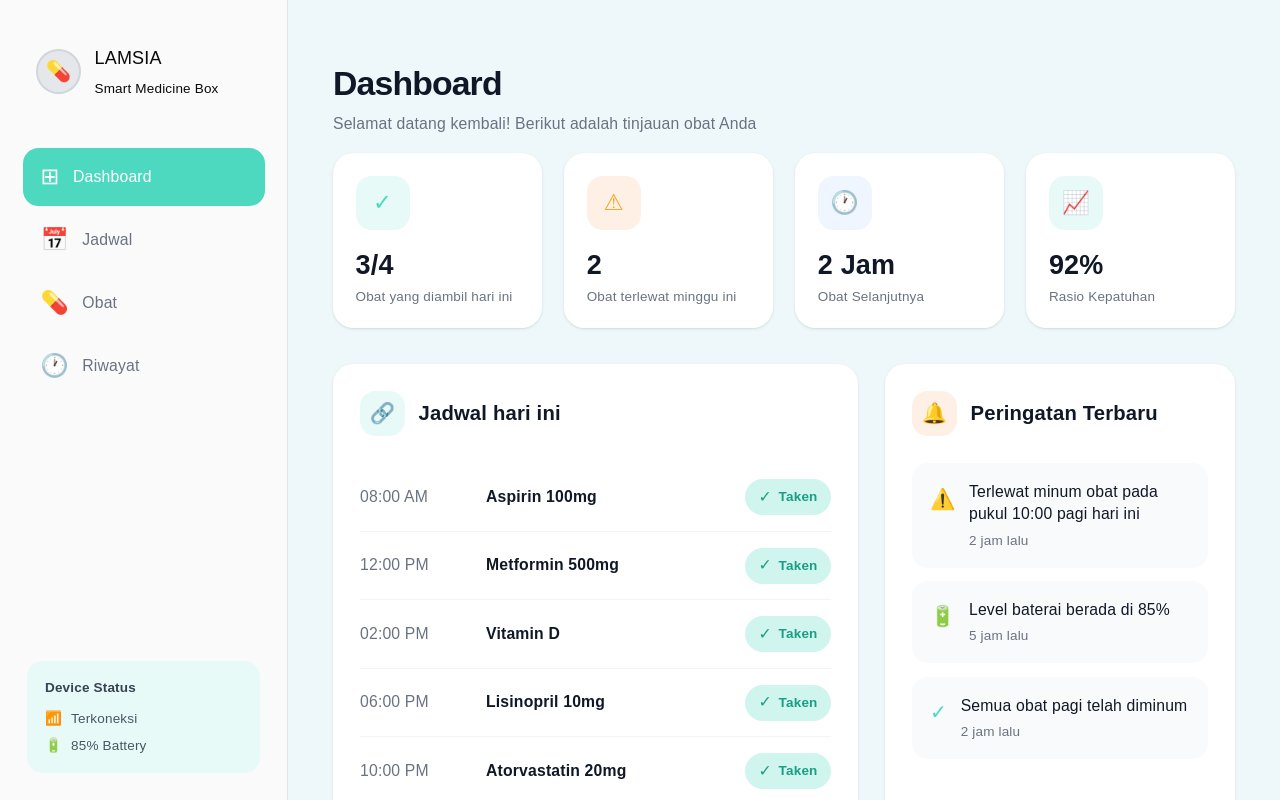
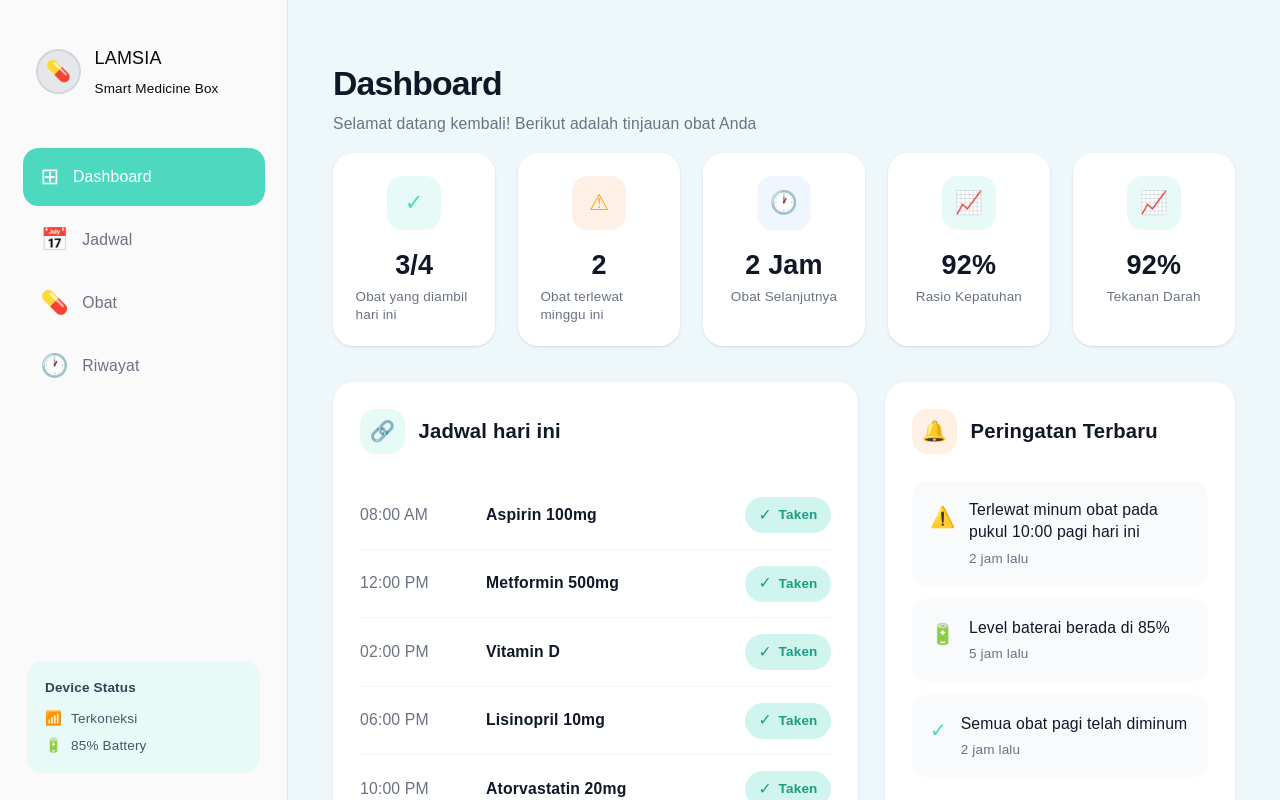
Before and after one commit to Stevv07/lamsia, a React (Vite) app: page / in a window 1280 px wide. Built offline with nearby package versions, Linux system fonts and the light colour scheme.

Commit message:
updating the dashboard layout that should be updated in the branch dashboard

```diff
--- a/src/LamsiaDashboard.jsx
+++ b/src/LamsiaDashboard.jsx
@@ -1,4 +1,4 @@
-import { KartuStatistik } from "@/components/KartuStatistik";
+import { KartuStatistik } from "@/components/kartuStatistik";
 import { JadwalHari } from "@/components/jadwalHari";
 import { Alerts } from "@/components/alerts";
 import { PageHeader } from "@/components/pageHeader";
--- a/src/components/app-layout.jsx
+++ b/src/components/app-layout.jsx
@@ -87,7 +87,7 @@ export default function AppLayout() {
                 <div className="text-[10px] text-gray-500">Smart Medicine Box</div>
               </div>
             </header>
-            <div className="p-4 md:p-8 lg:p-10">
+            <div className="p-2 md:p-8 lg:p-10">
               <Outlet />
             </div>
           </main>
--- a/src/components/kartuStatistik.jsx
+++ b/src/components/kartuStatistik.jsx
@@ -1,26 +1,31 @@
 export function KartuStatistik() {
   return (
-    <div className="grid grid-cols-1 md:grid-cols-2 lg:grid-cols-4 gap-5 mb-8">
-      <div className="rounded-2xl p-5 bg-white shadow-sm hover:shadow-md transition">
-        <div className="flex w-12 h-12 rounded-xl items-center justify-center text-xl mb-4 bg-[#E8FAF7] text-[#4DD9C0]">✓</div>
+    <div className="flex flex-wrap justify-center lg:grid lg:grid-cols-5 gap-5 mb-8">
+      <div className="w-[calc(50%-10px)] lg:w-auto flex flex-col items-center rounded-2xl p-5 bg-white shadow-sm hover:shadow-md transition">
+        <div className="flex size-12 p-auto rounded-xl items-center justify-center text-xl mb-4 bg-[#E8FAF7] text-[#4DD9C0]">✓</div>
         <div className="font-bold text-2xl text-gray-900">3/4</div>
         <div className="text-xs text-gray-500 mt-1">Obat yang diambil hari ini</div>
       </div>
-      <div className="rounded-2xl p-5 bg-white shadow-sm hover:shadow-md transition">
-        <div className="flex w-12 h-12 rounded-xl items-center justify-center text-xl mb-4 bg-[#FFF0E6] text-[#F5A623]">⚠</div>
+      <div className="w-[calc(50%-10px)] lg:w-auto flex flex-col items-center rounded-2xl p-5 bg-white shadow-sm hover:shadow-md transition">
+        <div className="flex size-12 rounded-xl items-center justify-center text-xl mb-4 bg-[#FFF0E6] text-[#F5A623]">⚠</div>
         <div className="font-bold text-2xl text-gray-900">2</div>
         <div className="text-xs text-gray-500 mt-1">Obat terlewat minggu ini</div>
       </div>
-      <div className="rounded-2xl p-5 bg-white shadow-sm hover:shadow-md transition">
-        <div className="flex w-12 h-12 rounded-xl items-center justify-center text-xl mb-4 bg-blue-50 text-blue-500">🕐</div>
+      <div className="w-[calc(50%-10px)] lg:w-auto flex flex-col items-center rounded-2xl p-5 bg-white shadow-sm hover:shadow-md transition">
+        <div className="flex size-12 rounded-xl items-center justify-center text-xl mb-4 bg-blue-50 text-blue-500">🕐</div>
         <div className="font-bold text-2xl text-gray-900">2 Jam</div>
         <div className="text-xs text-gray-500 mt-1">Obat Selanjutnya</div>
       </div>
-      <div className="rounded-2xl p-5 bg-white shadow-sm hover:shadow-md transition">
-        <div className="flex w-12 h-12 rounded-xl items-center justify-center text-xl mb-4 bg-[#E8FAF7] text-[#4DD9C0]">📈</div>
+      <div className="w-[calc(50%-10px)] lg:w-auto  flex flex-col items-center rounded-2xl p-5 bg-white shadow-sm hover:shadow-md transition">
+        <div className="flex size-12 rounded-xl items-center justify-center text-xl mb-4 bg-[#E8FAF7] text-[#4DD9C0]">📈</div>
         <div className="font-bold text-2xl text-gray-900">92%</div>
         <div className="text-xs text-gray-500 mt-1">Rasio Kepatuhan</div>
       </div>
+      <div className="w-[calc(50%-10px)] lg:w-auto  flex flex-col items-center rounded-2xl p-5 bg-white shadow-sm hover:shadow-md transition">
+        <div className="flex size-12 rounded-xl items-center justify-center text-xl mb-4 bg-[#E8FAF7] text-[#4DD9C0]">📈</div>
+        <div className="font-bold text-2xl text-gray-900">92%</div>
+        <div className="text-xs text-gray-500 mt-1">Tekanan Darah</div>
+      </div>
     </div>
-  )
+  );
 }
--- a/src/components/pageHeader.jsx
+++ b/src/components/pageHeader.jsx
@@ -6,7 +6,7 @@ export function PageHeader({
   return (
     <>
       {/* Header & Tombol Tambah */}
-      <div className="flex justify-between items-center py-4">
+      <div className="flex justify-around lg:justify-between items-center py-4 gap-2">
         <div className="flex flex-col gap-2">
           <div className="font-bold text-3xl text-gray-900 tracking-tight">{ title }</div>
           <div className="text-sm text-gray-500">
--- a/src/daftarObat.jsx
+++ b/src/daftarObat.jsx
@@ -1,3 +1,6 @@
+// ============== //
+// IMPORT LIBRARY //
+// ============== //
 import dayjs from 'dayjs';
 import { useState, useEffect } from 'react';
 import { PageHeader } from '@/components/pageHeader';
@@ -28,11 +31,15 @@ import {
   Plus,
   RefreshCw,
   Trash2,
-  Search
+  Search,
+  Package
 } from 'lucide-react';
 import { Badge } from '@/components/ui/badge.jsx';
 import { Input } from '@/components/ui/input.jsx';
 
+// ================================ //
+// KOMPONEN DETAIL UNTUK YANG BARIS //
+// ================================ //
 function DetailRow({ icon, label, value }) {
   return (
     <div className="flex items-center gap-2">
@@ -43,6 +50,9 @@ function DetailRow({ icon, label, value }) {
   )
 }
 
+// ================================ //
+// KOMPONEN DETAIL UNTUK YANG KARTU //
+// ================================ //
 function DetailField({ label, value }) {
   return (
     <div>
@@ -52,6 +62,9 @@ function DetailField({ label, value }) {
   )
 }
 
+// ================================================= //
+// KOMPONEN UNTUK MENAMPILKAN OBAT DALA BENTUK BARIS //
+// ================================================= //
 function DaftarObatBaris({ med, onDelete }) {
   const [expanded, setExpanded] = useState(false);
 
@@ -61,8 +74,8 @@ function DaftarObatBaris({ med, onDelete }) {
         <div className={`flex shrink-0 items-center justify-center size-12 rounded-full ${med.color.split(" ")[0]}`}>
           <Pill className={`size-6 ${med.color.split(" ")[1]}`}/>
         </div>
-        <div className="flex-1 min-w-0">
-          <div className="flex flex-wrap items-center gap-2 mb-1">
+        <div className="flex-1 min-w-0 items-center">
+          <div className="flex flex-wrap items-center gap-2 mb-1 text-center">
             <h3 className="font-bold text-slate-800 text-lg leading-tight">
               {med.name}
             </h3>
@@ -99,6 +112,7 @@ function DaftarObatBaris({ med, onDelete }) {
             <DetailRow icon={<CalendarDays className="size-4 text-slate-400"/>} label="Start date" value={med.startDate || "-"}/>
             <DetailRow icon={<Clock className="size-4 text-slate-400"/>} label="Duration" value={med.duration || "-"}/>
             <DetailRow icon={<RefreshCw className="size-4 text-slate-400"/>} label="Repeat" value={med.repeat || "-"}/>
+            <DetailRow icon={<Package className="size-4 text-slate-400"/>} label="Quantity" value={med.quantity || "-"}/>
           </div>
         </div>
       )}
@@ -106,6 +120,9 @@ function DaftarObatBaris({ med, onDelete }) {
   )
 }
 
+// ================================================== //
+// KOMPONEN UNTUK MENAMPILKAN OBAT DALAM BENTUK KARTU //
+// ================================================== //
 function DaftarObatKartu({ med, onDelete }) {
   const [showDetails, setShowDetails] = useState(false);
 
@@ -212,6 +229,9 @@ function DaftarObatKartu({ med, onDelete }) {
   );
 }
 
+// =================================================== //
+// KOMPONEN UTAMA YANG AKAN DITAMPILKAN DI WEBSITE NYA //
+// =================================================== //
 export function DataObat() {
   const [meds, setMeds] = useState([]);
   const [search, setSearch] = useState("");
@@ -222,6 +242,8 @@ export function DataObat() {
   const [name, setName] = useState("");
   const [dosage, setDosage] = useState("");
   const [formType, setFormType] = useState("");
+  const [kompartemen, setKompartemen] = useState("")
+  const [quantity, setQuantity] = useState("");
   const [loading, setLoading] = useState(false);
 
   // State untuk menyimpan waktu
@@ -261,8 +283,8 @@ export function DataObat() {
   const handleSubmit = async (e) => {
     e.preventDefault();
 
-    if (!name || !dosage || !formType) {
-      alert("Mohon isi nama obat, dosis, dan satuan");
+    if (!name || !dosage || !formType || !quantity || !kompartemen) {
+      alert("Mohon isi semua field yang diperlukan");
       return;
     }
 
@@ -285,6 +307,8 @@ export function DataObat() {
       dosage: parseInt(dosage),
       form: formType,
       times: timesArray.length,
+      quantity: parseInt(quantity),
+      kompartemen: parseInt(kompartemen),
       repeat: "Every day"
     }
 
@@ -305,7 +329,12 @@ export function DataObat() {
         setName("");
         setDosage("");
         setFormType("");
-
+        setQuantity("");
+        setKompartemen("");
+        setPagiTime(null);
+        setSiangTime(null);
+        setSoreTime(null);
+        setMalamTime(null);
         alert("Obat baru berhasil disimpan ke database");
       } else {
         const errorData = await response.json();
@@ -330,6 +359,8 @@ export function DataObat() {
           dosage: `${item.dosage}mg`,
           form: item.form,
           times: [`${item.times}x sehari`],
+          quantity: `${item.quantity} pcs`,
+          kompartemen: item.kompartemen,
           repeat: item.repeat || "Every day",
           startDate: dayjs().format("YYYY-MM-DD"),
           duration: "Ongoing",
@@ -357,7 +388,7 @@ export function DataObat() {
         subtitle="Kelola dan lihat daftar obat Anda"
       >
         {/* Tombol Tambah */}
-        <button onClick={() => setIsModalOpen(true)} className="flex items-center gap-2 rounded-lg bg-[#2DCDDF] hover:bg-[#25B4C4] text-white px-5 py-2.5">
+        <button onClick={() => setIsModalOpen(true)} className="flex items-center gap-2 rounded-lg bg-[#2DCDDF] hover:bg-[#25B4C4] text-white px-2 py-2.5">
           <Plus className="size-4 mr-2" />
           Tambah Obat
         </button>
@@ -476,6 +507,40 @@ export function DataObat() {
                 </div>
               </div>
 
+              {/* Jumlah Obat dan Kompartemen Obat */}
+              <div className="grid grid-cols-2 gap-4">
+                <div className="flex flex-col gap-1.5">
+                  <label className="text-sm font-semibold text-gray-700">
+                    Jumlah Obat
+                  </label>
+                  <input
+                    type="text"
+                    required
+                    value={quantity}
+                    onChange={(e) => setQuantity(e.target.value)}
+                    placeholder="Masukkan Jumlah Obat"
+                    className="w-full px-4 py-2 border border-gray-200 rounded-lg text-sm focus:outline-none focus:ring-2 focus:ring-[#2DCDDF] focus:border-transparent transition-all" />
+                </div>
+                <div className="flex flex-col gap-1.5">
+                  <label className="text-sm font-semibold text-gray-700">
+                    Kompartemen Obat
+                  </label>
+                  <Select value={kompartemen} onValueChange={(value) => setKompartemen(value)}>
+                    <SelectTrigger className="w-full">
+                      <SelectValue placeholder="Pilih Kompartemen" />
+                    </SelectTrigger>
+                    <SelectContent>
+                      <SelectGroup>
+                        <SelectLabel>Kompartemen</SelectLabel>
+                        <SelectItem value="1">1</SelectItem>
+                        <SelectItem value="2">2</SelectItem>
+                        <SelectItem value="3">3</SelectItem>
+                      </SelectGroup>
+                    </SelectContent>
+                  </Select>
+                </div>
+              </div>
+
               {/* Input waktu minum */}
               <div className="flex flex-col gap-1.5">
                 <label className="text-sm font-semibold text-gray-700">
```
